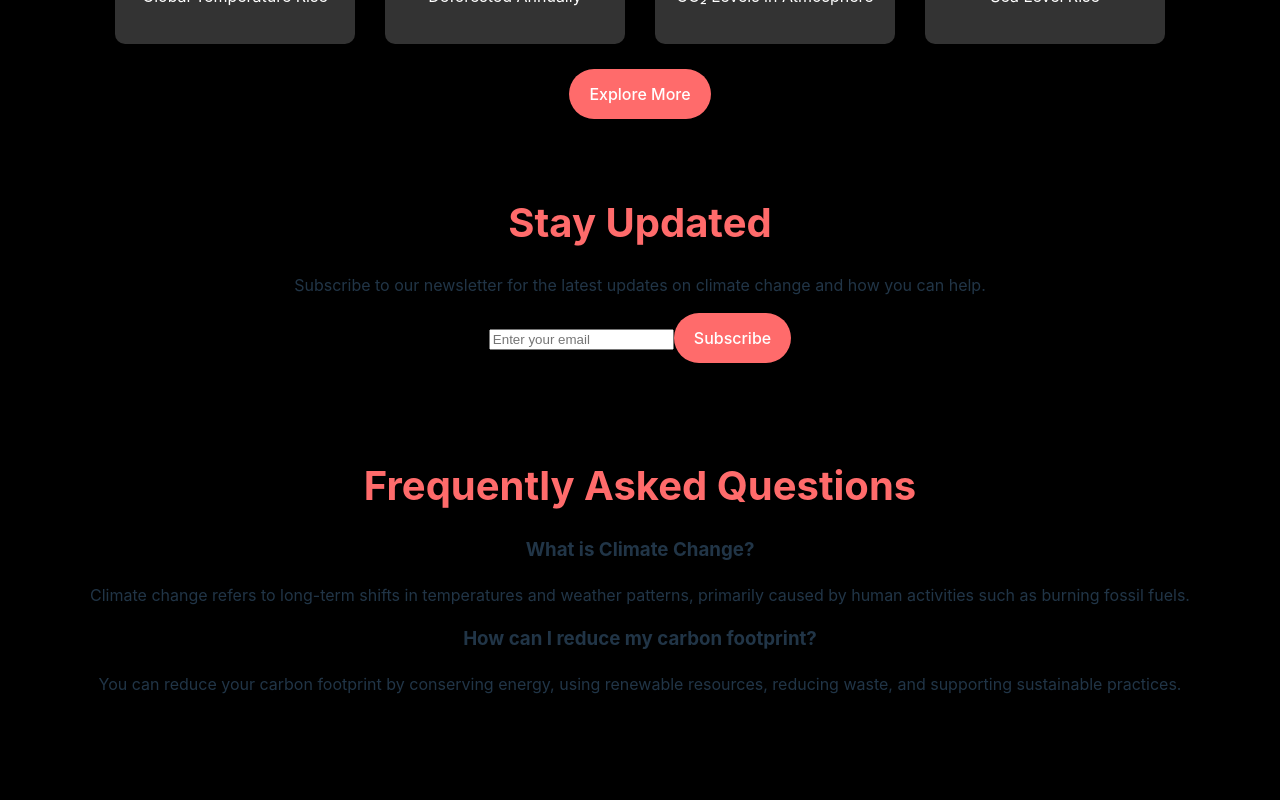
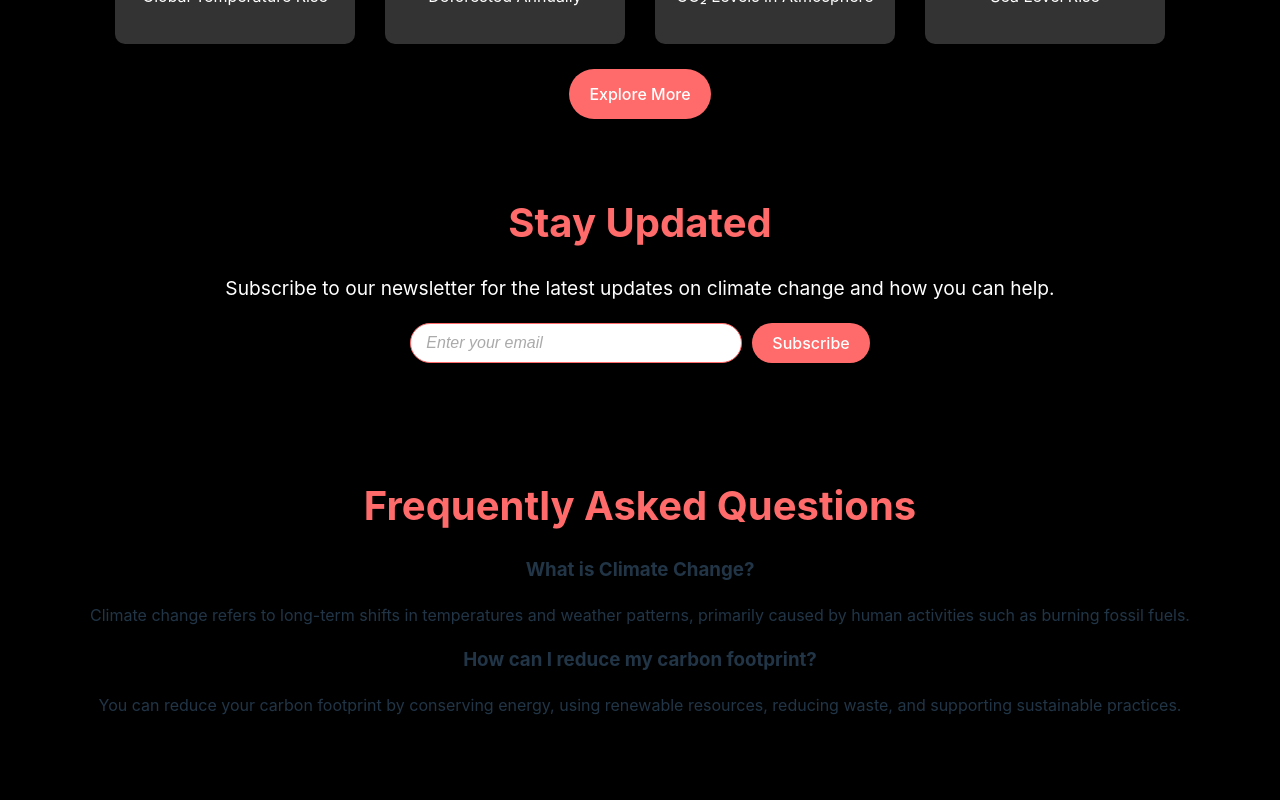
Before and after one commit to lokashrinav/FireHackathon, a React (Vite) app: page / in a window 1280 px wide. Shown: the part 1340-2140 px from the top of the page. Built offline with nearby package versions, Linux system fonts and the light colour scheme.

Commit message:
Fixed Email Input

```diff
--- a/src/HomePage.css
+++ b/src/HomePage.css
@@ -152,8 +152,72 @@ body, html {
     box-shadow: 0 4px 6px rgba(0, 0, 0, 0.1);
 }
 
+.newsletter {
+    padding: 20px 20px;
+    background-color: black;
+    text-align: center;
+    color: white;
+}
+
+.newsletter h2 {
+    font-size: 2.5rem;
+    margin-bottom: 20px;
+    color: #ff6b6b;
+}
+
+.newsletter p {
+    font-size: 1.2rem;
+    margin-bottom: 20px;
+    line-height: 1.6;
+}
+
+.newsletter-form {
+    display: flex;
+    justify-content: center;
+    align-items: center;
+    gap: 10px;
+    flex-wrap: wrap; /* Allows wrapping on small screens */
+}
+
+.newsletter-form input[type="email"] {
+    padding: 10px 15px;
+    font-size: 1rem;
+    border: 1px solid #ff6b6b;
+    border-radius: 30px;
+    width: 300px;
+    max-width: 100%; /* Responsive */
+    outline: none;
+    transition: all 0.3s ease;
+}
+
+.newsletter-form input[type="email"]:focus {
+    border-color: #ee5253;
+    box-shadow: 0 0 8px rgba(238, 82, 83, 0.5);
+}
+
+.newsletter-form input[type="email"]::placeholder {
+    color: #aaa;
+    font-style: italic;
+}
+
+.newsletter-form .cta-button {
+    background-color: #ff6b6b;
+    color: white;
+    padding: 10px 20px;
+    border: none;
+    font-size: 1rem;
+    border-radius: 30px;
+    cursor: pointer;
+    transition: all 0.3s ease;
+}
+
+.newsletter-form .cta-button:hover {
+    background-color: #ee5253;
+    transform: translateY(-3px);
+}
+
 .faq {
-    padding: 40px 20px;
+    padding: 60px 20px;
     background-color: black;
 }
 
```
